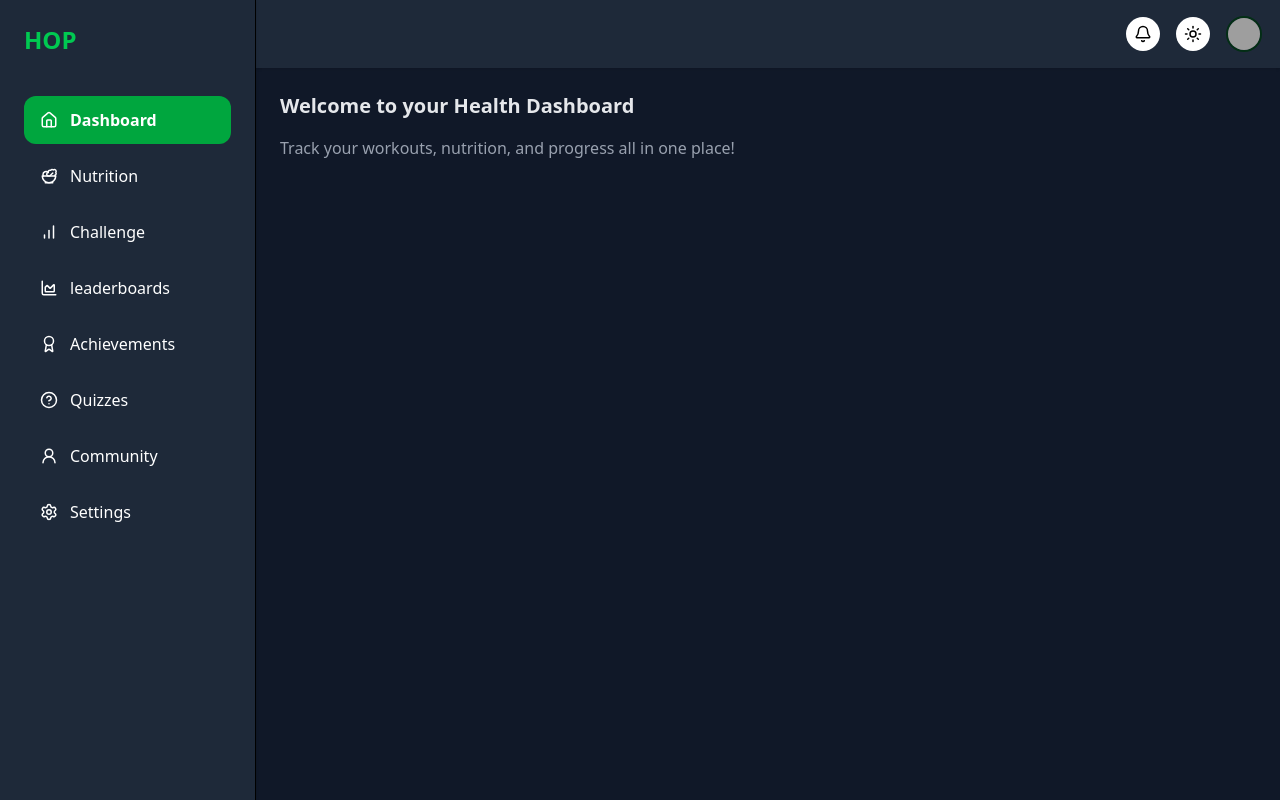
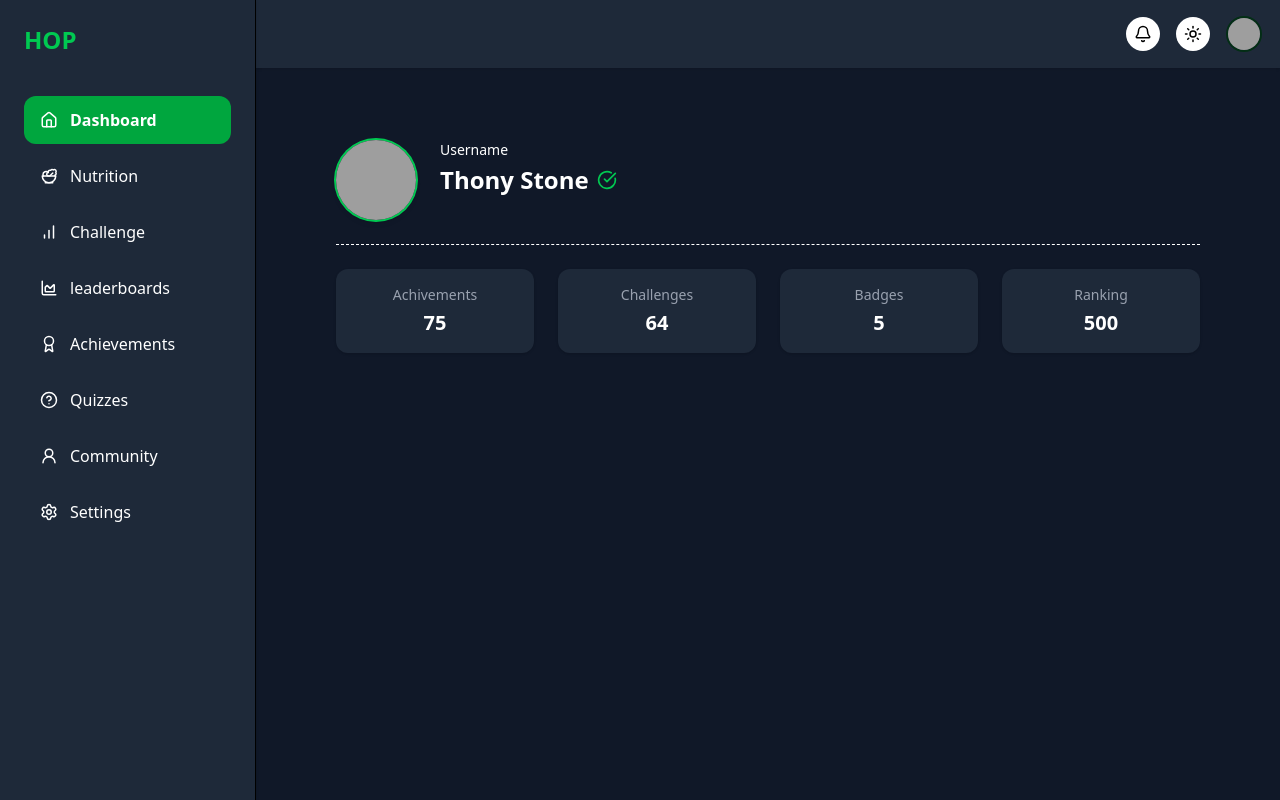
Before and after one commit to Olamilekan18/HOPwellness, a React (Vite) app in the folder frontend/: page /dashboard in a window 1280 px wide. Built offline with nearby package versions, Linux system fonts and the light colour scheme; grey boxes are pictures that could not be loaded.

Commit message:
updating my dashboard

```diff
--- a/frontend/src/pages/dashboard/dashborad.jsx
+++ b/frontend/src/pages/dashboard/dashborad.jsx
@@ -1,14 +1,70 @@
 import DashboardLayout from "../../componet/dashboard/dashboardLayout";
+import { CheckCircle } from "lucide-react";
 
 export default function Dashboard() {
   return (
     <DashboardLayout>
-      <h1 className="text-xl font-semibold text-gray-800 dark:text-gray-200">
-        Welcome to your Health Dashboard
-      </h1>
-      <p className="text-gray-600 dark:text-gray-400 mt-4">
-        Track your workouts, nutrition, and progress all in one place!
-      </p>
+      <div className="w-full px-4 sm:px-6 lg:px-8 py-6">
+        <div className=" p-6 rounded-3xl  w-full max-w-5xl mx-auto transition-all duration-300">
+          <div className="flex flex-col sm:flex-row items-center sm:items-start gap-6 mb-6">
+            <img
+              src="https://cdn.pixabay.com/photo/2015/10/05/22/37/blank-profile-picture-973460_960_720.png"
+              alt="Profile"
+              className="w-20 h-20 rounded-full object-cover shadow-md ring-2 ring-green-500"
+            />
+            <div className="text-center sm:text-left">
+              <p className="text-sm text-gray-500 dark:text-white">Username</p>
+              <div className="flex items-center justify-center sm:justify-start gap-2 mt-1">
+                <h2 className="text-2xl font-semibold text-gray-800 dark:text-white">
+                  Thony Stone
+                </h2>
+                <CheckCircle className="text-green-500" size={20} />
+              </div>
+            </div>
+          </div>
+
+          {/* Divider */}
+          <hr className="border-dashed border-black  dark:border-white mb-6" />
+
+          {/* Stats Section */}
+          <div className="grid grid-cols-2 sm:grid-cols-4 text-center gap-6">
+            <div className="bg-gray-50 dark:bg-gray-800 p-4 rounded-xl shadow-sm">
+              <p className="text-sm text-gray-500 dark:text-gray-400 mb-1">
+                Achivements
+              </p>
+              <p className="text-xl font-bold text-gray-800 dark:text-white">
+                75
+              </p>
+            </div>
+            <div className="bg-gray-50 dark:bg-gray-800 p-4 rounded-xl shadow-sm">
+              <p className="text-sm text-gray-500 dark:text-gray-400 mb-1">
+                Challenges
+              </p>
+              <p className="text-xl font-bold text-gray-800 dark:text-white">
+                64
+              </p>
+            </div>
+            <div className="bg-gray-50 dark:bg-gray-800 p-4 rounded-xl shadow-sm">
+              <p className="text-sm text-gray-500 dark:text-gray-400 mb-1">
+                Badges
+              </p>
+              <div className="flex justify-center items-center gap-2">
+                <p className="text-xl font-bold text-gray-800 dark:text-white">
+                  5
+                </p>
+              </div>
+            </div>
+            <div className="bg-gray-50 dark:bg-gray-800 p-4 rounded-xl shadow-sm">
+              <p className="text-sm text-gray-500 dark:text-gray-400 mb-1">
+                Ranking
+              </p>
+              <p className="text-xl font-bold text-gray-800 dark:text-white">
+                500
+              </p>
+            </div>
+          </div>
+        </div>
+      </div>
     </DashboardLayout>
   );
 }
```
